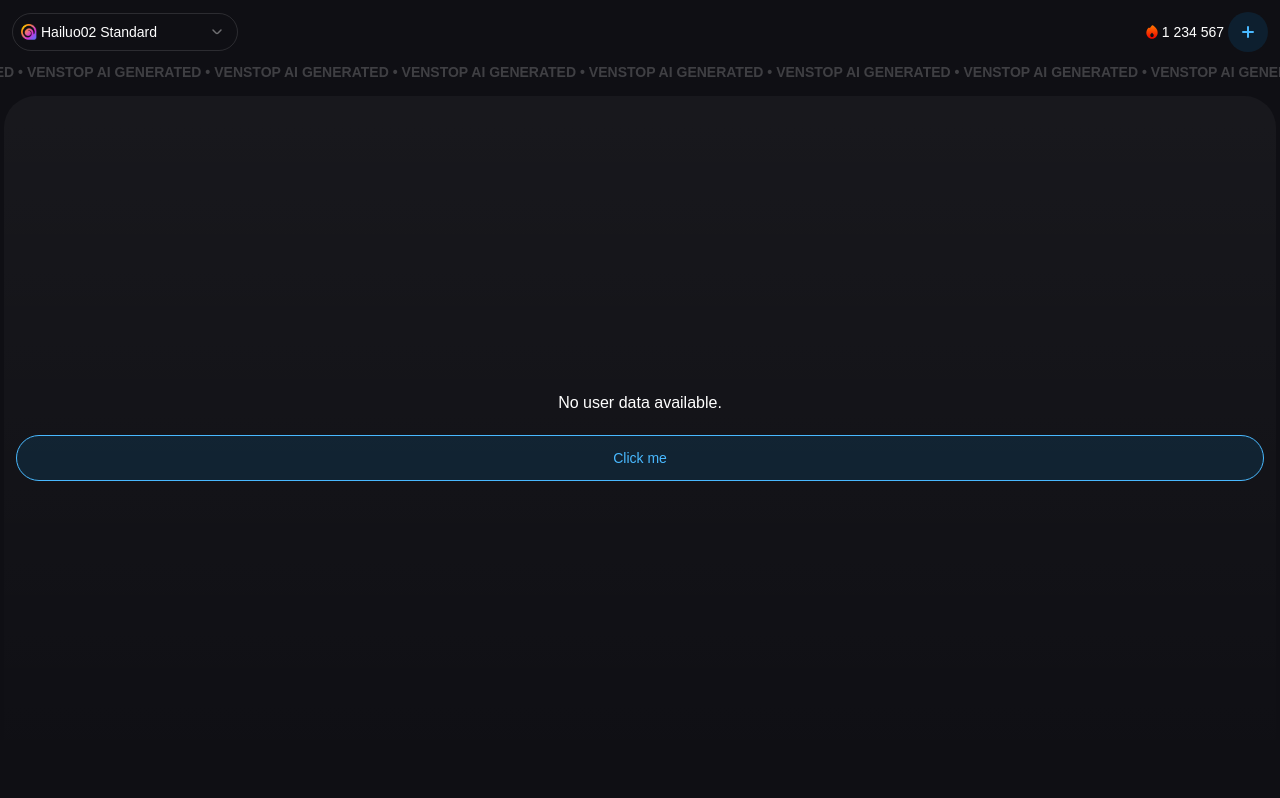
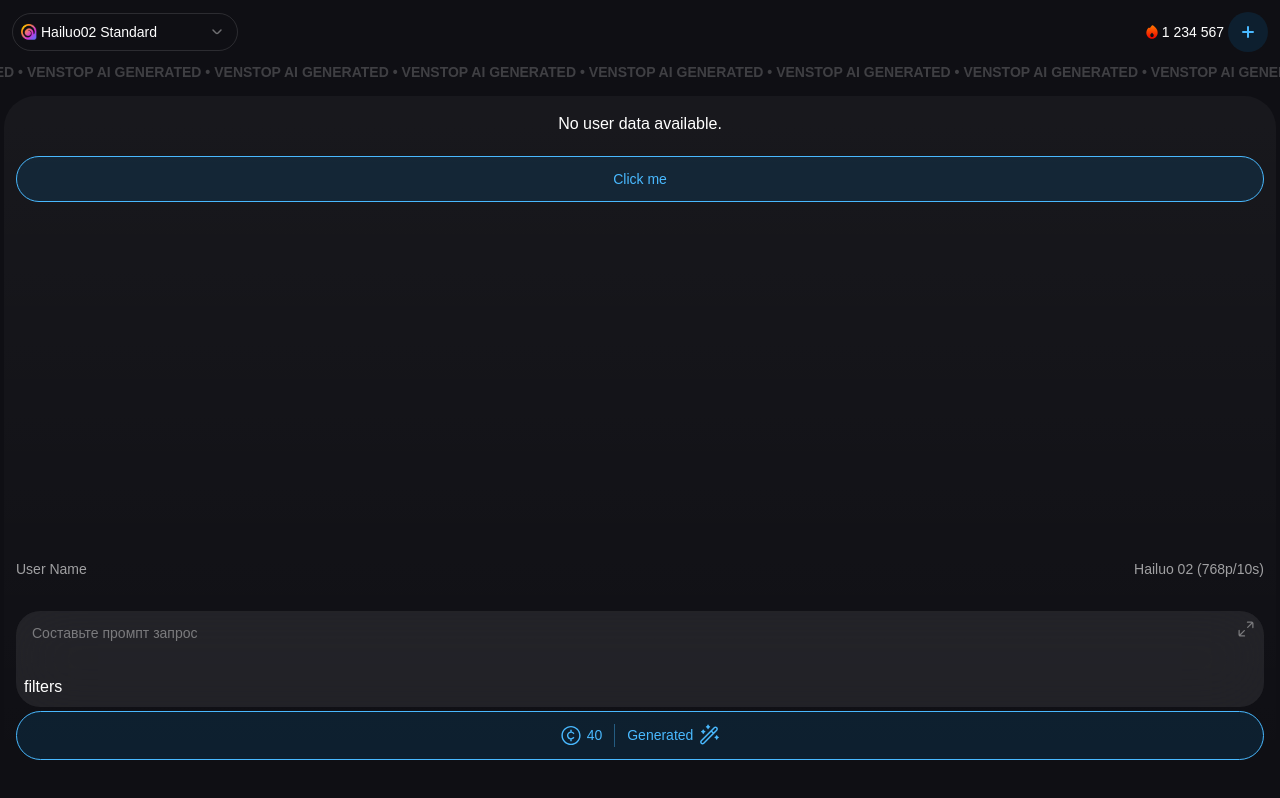
Before and after one commit to GSergiy13/pipeline-frontend, a Next.js app: page / in a window 1280 px wide. Built offline with nearby package versions, Linux system fonts and the light colour scheme; a web font is replaced by a local one.

Commit message:
feat: refactor component imports to follow consistent casing; add new ChatPromptPanel and related components

```diff
--- a/src/app/page.tsx
+++ b/src/app/page.tsx
@@ -1,4 +1,4 @@
-import { HomePage } from 'components/home/Home'
+import { HomePage } from 'components/Home/Home'
 
 export default function Home() {
 	return (
--- a/src/components/home/Home.tsx
+++ b/src/components/home/Home.tsx
@@ -1,15 +1,16 @@
 'use client'
 
+import { ChatPromptPanel } from 'components/СhatPromptPanel/СhatPromptPanel'
 import { useSelector } from 'react-redux'
 import type { RootState } from 'store/store'
 
-import { ButtonBasic } from '@/ui/buttonBasic/buttonBasic'
+import { ButtonBasic } from '@/ui/ButtonBasic/ButtonBasic'
 
 export const HomePage = () => {
 	const userData = useSelector((state: RootState) => state.user)
 
 	return (
-		<div className='relative w-[calc(100vw-8px)] px-3 py-4 mx-auto h-[85vh] flex flex-col items-center justify-center bg-chat-gradient rounded-t-[32px]'>
+		<div className='relative w-[calc(100vw-8px)] flex flex-col px-3 py-4 mx-auto h-[85vh] flex flex-col items-center justify-center bg-chat-gradient rounded-t-[32px]'>
 			{userData.user ? (
 				<div className='mt-4'>
 					<h2>User Information:</h2>
@@ -26,6 +27,8 @@ export const HomePage = () => {
 				className='mt-5'
 				onClick={() => console.log('Button clicked!')}
 			/>
+
+			<ChatPromptPanel />
 		</div>
 	)
 }
--- a/src/components/layout/header/header.tsx
+++ b/src/components/layout/header/header.tsx
@@ -1,9 +1,9 @@
 import { modelgenerate } from 'constants/modelgenerate.const'
 
-import { DropDown } from '@/ui/dropdown/dropdown'
+import { DropDown } from '@/ui/DropDown/DropDown'
 
-import { Balance } from './balance/balance'
-import { MarqueeText } from './marqueetext/marqueetext'
+import { Balance } from './Balance/Balance'
+import { MarqueeText } from './MarqueeText/MarqueeText'
 
 export const Header = () => {
 	return (
--- a/src/components/layout/layout.tsx
+++ b/src/components/layout/layout.tsx
@@ -1,7 +1,7 @@
 import { FixTelegramViewport } from 'components/FixTelegramViewport'
 import { TelegramInitializer } from 'components/TelegramInitializer'
 
-import { Header } from './header/header'
+import { Header } from './Header/Header'
 
 export const Layout = ({ children }: { children: React.ReactNode }) => {
 	return (
--- a/src/components/ui/dropdown/dropdown.tsx
+++ b/src/components/ui/dropdown/dropdown.tsx
@@ -6,7 +6,7 @@ import Image from 'next/image'
 import { useState } from 'react'
 import { handleVibrate } from 'utils/handleVibrate'
 
-import { DropDownList } from './dropdownList'
+import { DropDownList } from './DropDownList'
 
 interface DropDownProps {
 	data: ModelGenerateItem[]
--- /dev/null
+++ b/src/components/СhatPromptPanel/PromptGenerateButton/PromptGenerateButton.tsx
@@ -0,0 +1,32 @@
+import Image from 'next/image'
+
+export const PromptGenerateButton = () => {
+	return (
+		<button
+			id='prompt-generate-button'
+			className='flex gap-3 items-center justify-center w-full border border-primary-blue py-3 px-6 bg-blue-bg-transparency-12 min-h-12 rounded-[40px] mt-1'
+		>
+			<div className='flex items-center gap-1'>
+				<Image
+					src='/icons/coine.svg'
+					alt='coinse'
+					width={24}
+					height={24}
+				/>
+				<span className='text-sm text-primary-blue font-medium'>40</span>
+			</div>
+
+			<i className='w-[1px] h-full bg-primary-blue/40 h-4'></i>
+
+			<div className='flex items-center gap-1'>
+				<span className='text-sm text-primary-blue font-medium'>Generated</span>
+				<Image
+					src='/icons/magic-stick.svg'
+					alt='coinse'
+					width={24}
+					height={24}
+				/>
+			</div>
+		</button>
+	)
+}
--- /dev/null
+++ b/src/components/СhatPromptPanel/PromptInputWrapper/ExpandInputButton/ExpandInputButton.tsx
@@ -0,0 +1,14 @@
+import Image from 'next/image'
+
+export const ExpandInputButton = () => {
+	return (
+		<button className='absolute right-2 top-2 bg-transparent border-none'>
+			<Image
+				src={'/icons/expand.svg'}
+				alt='Expand input'
+				width={20}
+				height={20}
+			/>
+		</button>
+	)
+}
--- /dev/null
+++ b/src/components/СhatPromptPanel/PromptInputWrapper/PromptInputField/PromptInputField.tsx
@@ -0,0 +1,9 @@
+export const PromptInputField = () => {
+	return (
+		<textarea
+			id='prompt-input'
+			className='w-full resize-none pl-2 pr-2 py-1 text-sm text-white placeholder:text-white/40 bg-transparent focus:outline-none focus:ring-0'
+			placeholder='Составьте промпт запрос'
+		/>
+	)
+}
--- /dev/null
+++ b/src/components/СhatPromptPanel/PromptInputWrapper/PromptInputWrapper.tsx
@@ -0,0 +1,12 @@
+import { ExpandInputButton } from './ExpandInputButton/ExpandInputButton'
+import { PromptInputField } from './PromptInputField/PromptInputField'
+
+export const PromptInputWrapper = () => {
+	return (
+		<div className='relative flex flex-col gap-2 mt-auto w-full min-h-20 backdrop-blur-[30px] bg-dark-bg-transparency-8 rounded-[24px] p-2'>
+			<PromptInputField />
+			<ExpandInputButton />
+			filters
+		</div>
+	)
+}
--- /dev/null
+++ b/src/components/СhatPromptPanel/UserInfoPanel/UserInfoPanel.tsx
@@ -0,0 +1,16 @@
+import { useSelector } from 'react-redux'
+import type { RootState } from 'store/store'
+
+export const UserInfoPanel = () => {
+	const userData = useSelector((state: RootState) => state.user)
+
+	return (
+		<div className='flex gap-2 items-center justify-between mb-8'>
+			<span className='text-wight-bg-transparency-60 text-sm'>
+				{userData.user?.name || 'User Name'}
+			</span>
+
+			<span className='text-wight-bg-transparency-60 text-sm'>Hailuo 02 (768p/10s)</span>
+		</div>
+	)
+}
--- /dev/null
+++ b/src/components/СhatPromptPanel/СhatPromptPanel.tsx
@@ -0,0 +1,14 @@
+import { PromptGenerateButton } from './PromptGenerateButton/PromptGenerateButton'
+import { PromptInputWrapper } from './PromptInputWrapper/PromptInputWrapper'
+import { UserInfoPanel } from './UserInfoPanel/UserInfoPanel'
+
+export const ChatPromptPanel = () => {
+	return (
+		<div className='flex flex-col mt-auto w-full'>
+			<UserInfoPanel />
+			<PromptInputWrapper />
+
+			<PromptGenerateButton />
+		</div>
+	)
+}
--- a/tailwind.config.ts
+++ b/tailwind.config.ts
@@ -15,8 +15,10 @@ export default {
 				'dark-bg-transparency-8': 'rgba(255, 255, 255, 0.08)',
 				'dark-bg-transparency-12': 'rgba(255, 255, 255, 0.12)',
 				'blue-bg-transparency-12': 'rgba(0, 144, 233, 0.12)',
+				'blue-bg-transparency-40': 'rgba(0, 144, 233, 0.40)',
 				'blue-bg-transparency-60': 'rgba(0, 144, 233, 0.60)',
-				'wight-bg-transparency-04': 'rgba(0, 0, 0, 0.04)'
+				'wight-bg-transparency-04': 'rgba(0, 0, 0, 0.04)',
+				'wight-bg-transparency-60': 'rgba(255, 255, 255, 0.60)'
 			},
 			backgroundImage: {
 				'chat-gradient':
```
